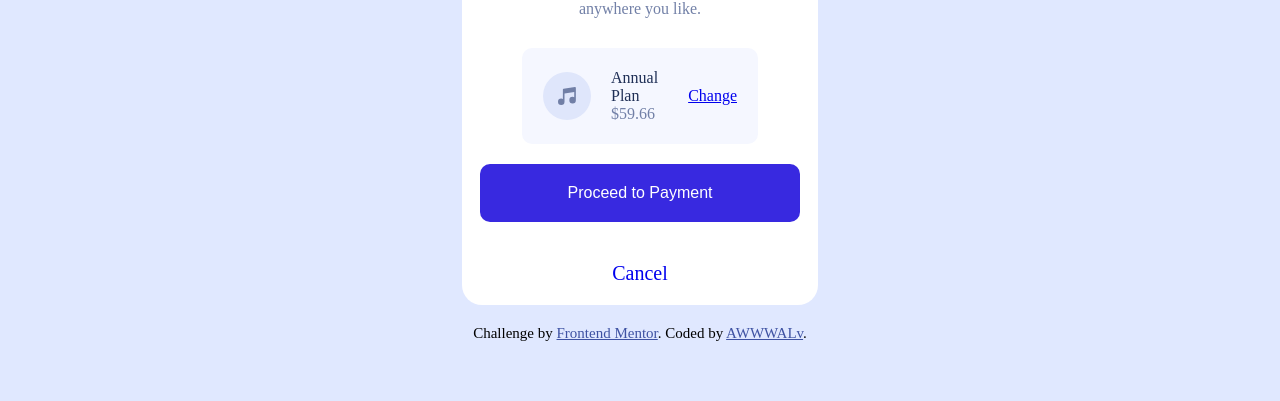
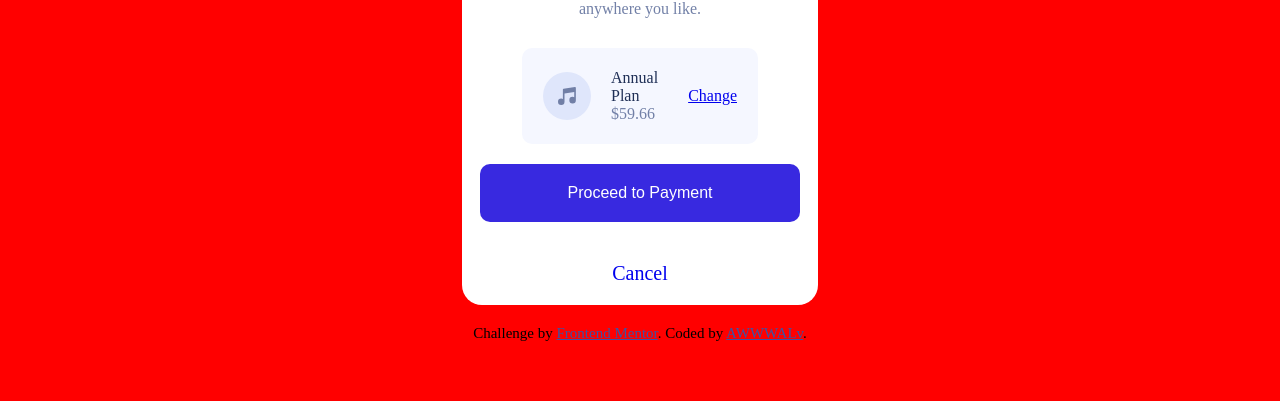
Before and after one commit to AWWALv/ORDER-SUMMARY, a plain HTML site: page index.html in a window 1280 px wide. Shown: the part 399-800 px from the top of the page. Drawn offline with Linux system fonts and the light colour scheme; a web font is replaced by a local one.

Commit message:
Update index.css

```diff
--- a/index.css
+++ b/index.css
@@ -6,7 +6,7 @@
 body{
     background-image:url(pattern-background-desktop.svg) ;
     background-repeat: no-repeat;
-    background-color: #e0e8ff;
+    background-color:red;
     font-family: 'Red Hat Display', sans-serif;
     background-size: contain;
 
```
